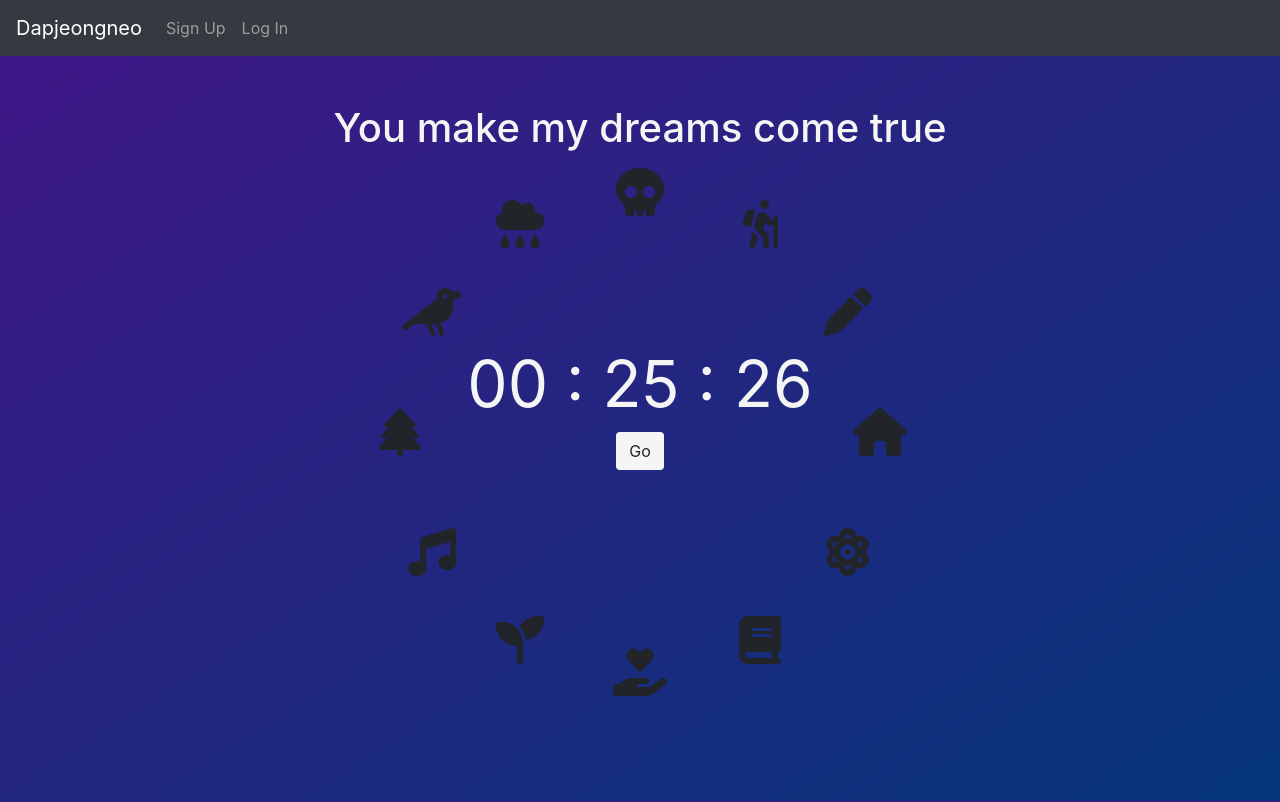
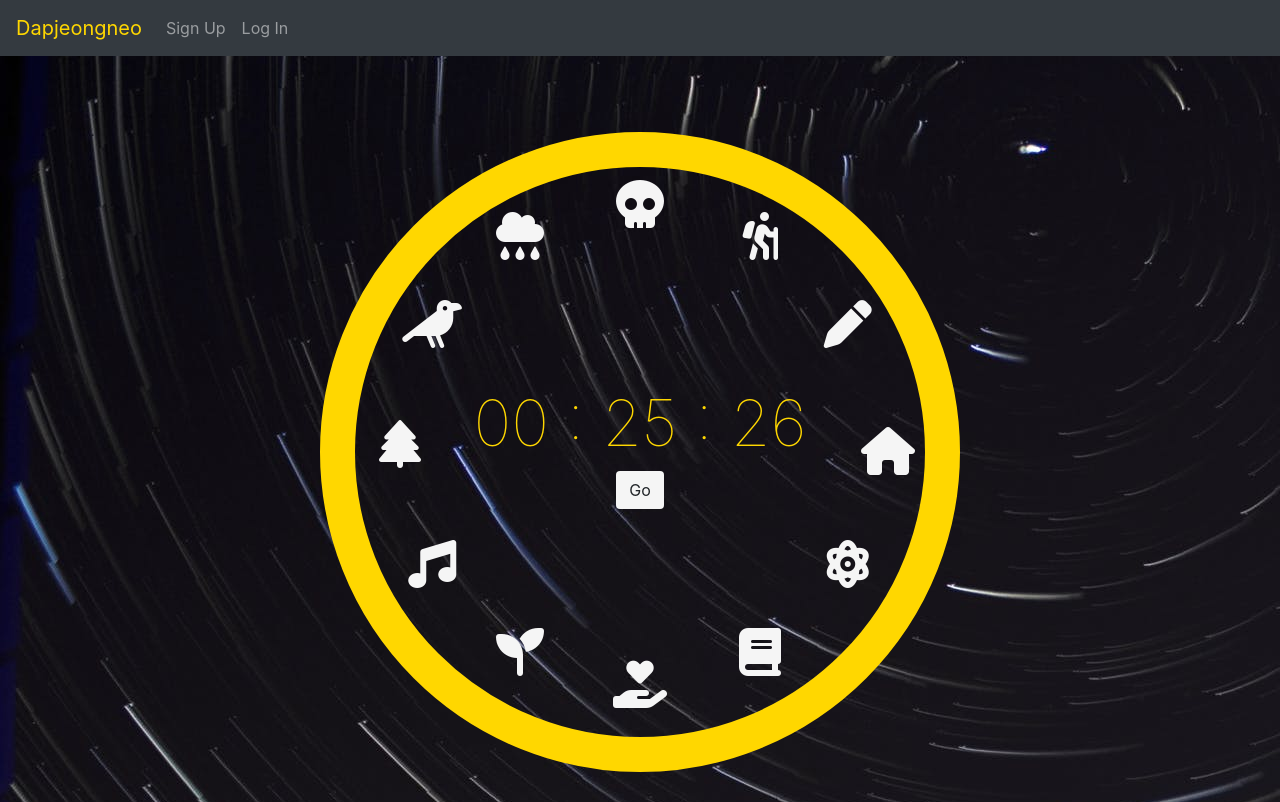
Before and after one commit to aloha45/dapjeongneo, a Django app: page /dreamboards/create in a window 1280 px wide. Run offline with Django 3.2, Linux system fonts and the light colour scheme; some libraries are stand-ins or nearby versions.

Commit message:
new background

```diff
--- a/main_app/static/css/style.css
+++ b/main_app/static/css/style.css
@@ -1,6 +1,7 @@
 body {
-    height: 100vh;
-    background-image: linear-gradient(to bottom right, #411687, #05367a);
+    height: 100%;
+    background-image: url('../photos/pexels-photo-924824.jpeg');
+    /* background-image: linear-gradient(to bottom right, #411687, #05367a); */
     background-repeat: no-repeat;
   }
 
@@ -38,13 +39,15 @@ h1 {
 
 .circle-container {
     position: relative;
-    width: 30em;
-    height: 30em;
+    width: 40em;
+    height: 40em;
     padding: 1em;
     /*2.8em = 2em*1.4 (2em = half the width of a link with img, 1.4 = sqrt(2))*/
-    /* border: dashed 1px; */
+    border: solid 35px;
+    border-color: gold;
     border-radius: 50%;
     margin: 1.75em auto 0;
+    margin-bottom: 30px;
 }
 
 .circle-container label {
@@ -55,7 +58,7 @@ h1 {
     margin: -2em;
 }
 
-#deg0 { transform: translate(5em); }
+#deg0 { transform: translate(5em);}
 #deg30 { transform: rotate(30deg) translate(5em) rotate(-30deg)}
 #deg60 { transform: rotate(60deg) translate(5em) rotate(-60deg)}
 #deg90 { transform: rotate(90deg) translate(5em) rotate(-90deg)}
@@ -67,7 +70,6 @@ h1 {
 #deg270 { transform: rotate(270deg) translate(5em) rotate(-270deg)}
 #deg300 { transform: rotate(300deg) translate(5em) rotate(-300deg)}
 #deg330 { transform: rotate(330deg) translate(5em) rotate(-330deg)}
-
 #deg360 {
     background-color: whitesmoke;
     text-align: center;
@@ -78,11 +80,33 @@ h1 {
 
 #deg360:hover {
     background-color: grey;
-    color: whitesmoke;
+    color: gold;
     box-shadow: black;
 }
 
-i:checked {
-  background-color: whitesmoke;
-  color: red
+i:hover {
+  background-color: grey;
+  color: whitesmoke;
+  box-shadow: black;
+  border-radius: 5px
 }
+
+#btnControl {
+  display: none;
+}
+
+#btnControl:checked + label > img {
+  width: 70px;
+  height: 74px;
+}
+
+.fas {
+  color: whitesmoke;
+  border: grey 1px
+}
+
+input[type="checkbox"]:checked + i {
+  color: gold;
+  box-shadow: whitesmoke;
+  border-radius: 5px
+}
--- a/main_app/templates/base.html
+++ b/main_app/templates/base.html
@@ -14,7 +14,7 @@
 <body>
     <header>
         <nav class="navbar navbar-expand-lg navbar-dark bg-dark">
-            <a class="navbar-brand" href="/">Dapjeongneo</a>
+            <a style="color: gold" class="navbar-brand" href="/">Dapjeongneo</a>
             <button class="navbar-toggler" type="button" data-toggle="collapse" data-target="#navbarNav" aria-controls="navbarNav" aria-expanded="false" aria-label="Toggle navigation">
               <span class="navbar-toggler-icon"></span>
             </button>
@@ -52,7 +52,7 @@
 <br>
 {% block content %}
 {% endblock %}
-<div style='color: whitesmoke; font-size: 64px; text-align: center' id='clock'></div>
+<div style='font-weight: 75; color: gold; font-size: 64px; text-align: center' id='clock'></div>
 </body>
 <script>
     // setTimeout(function(){
--- a/main_app/templates/main_app/dreamboard_form.html
+++ b/main_app/templates/main_app/dreamboard_form.html
@@ -1,62 +1,65 @@
 {% extends 'base.html' %}
 {% block content %}
 
-<h1>You make my dreams come true</h1>
+<!-- <h1>You make my dreams come true</h1> -->
 <div class='circle-container'>
     <br>
     <br>
     <br>
     <br>
     <br>
-    <div style='color: whitesmoke; font-size: 64px; text-align: center' id='clock'></div>
+    <br>
+    <br>
+    <br>
+    <div style='font-weight: 75; color: gold; font-size: 64px; text-align: center' id='clock'></div>
 <form method="post" action="">
     {% csrf_token %}
-            <label>
-                <input hidden type="checkbox" id='deg0' name="one">
+            <label class='btn'>
+                <input hidden type="checkbox" name="one">
                 <i class='fas fa-home fa-3x' id='deg0' aria-hidden='true'></i>
             </label>
             <label>
-                <input hidden type="checkbox" id='deg30' name="two">
+                <input hidden type="checkbox" name="two">
                 <i class="fas fa-atom fa-3x" id='deg30' aria-hidden="true"></i>
             </label>
             <label>
-                <input hidden type="checkbox" id='deg60' name="three">
+                <input hidden type="checkbox" name="three">
                 <i class="fas fa-book fa-3x" id='deg60' aria-hidden="true"></i>
             </label>
             <label>
-                <input hidden type="checkbox" id='deg90' name="four">
+                <input hidden type="checkbox" name="four">
                 <i class="fas fa-hand-holding-heart fa-3x" id='deg90'></i>
             </label>
             <label>
-                <input hidden type="checkbox" id='deg120' name="five">
+                <input hidden type="checkbox" name="five">
                 <i class="fas fa-seedling fa-3x" id='deg120' aria-hidden="true"></i>
             </label>
             <label>
-                <input hidden type="checkbox" id='deg150' name="six">
+                <input hidden type="checkbox" name="six">
                     <i class="fas fa-music fa-3x" id='deg150' aria-hidden="true"></i>
             </label>
             <label>
-                <input hidden type="checkbox" id='deg180' name="seven">
+                <input hidden type="checkbox" name="seven">
                 <i class="fas fa-tree fa-3x" id='deg180' aria-hidden='true'></i>
             </label>
             <label>
-                <input hidden type="checkbox" id='deg210' name="eight">
+                <input hidden type="checkbox" name="eight">
                 <i class="fas fa-crow fa-3x" id='deg210' aria-hidden='true'></i>
             </label>
             <label>
-                <input hidden type="checkbox" id='deg240' name="nine">
+                <input hidden type="checkbox" name="nine">
                 <i class="fas fa-cloud-rain fa-3x" id='deg240' aria-hidden='true'></i>
             </label>
             <label>
-                <input hidden type="checkbox" id='deg270' name="ten">
+                <input hidden type="checkbox" name="ten">
                 <i class="fas fa-skull fa-3x" id='deg270' aria-hidden='true'></i>
             </label>
             <label>
-                <input hidden type="checkbox" id='deg300' name="eleven">
+                <input hidden type="checkbox" name="eleven">
                 <i class="fas fa-hiking fa-3x" id='deg300' aria-hidden='true'></i>
             </label>
             <label>
-                <input hidden type="checkbox" id='deg330' name="twelve">
+                <input hidden type="checkbox" name="twelve">
                 <i class="fas fa-pen fa-3x" id='deg330' aria-hidden='true'></i>
             </label>
         <input type="submit" id='deg360' class="btn" value="Go">
```
Also changed, not shown: main_app/static/photos/pexels-photo-924824.jpeg (added).
